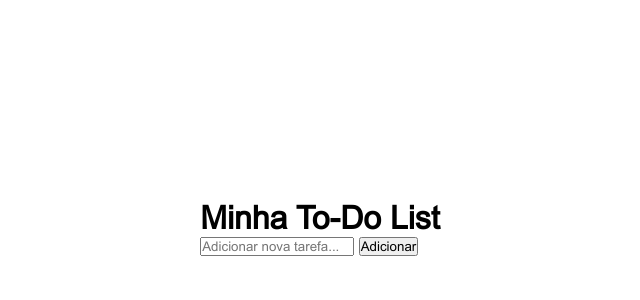
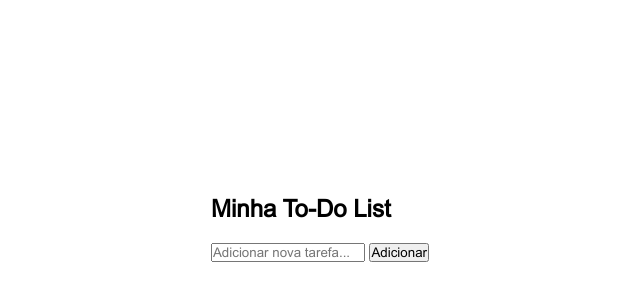
Before and after one commit to danvasquesc/to-do-list, a plain HTML site: page index.html in a window 1280 px wide. Shown: the part 172-472 px from the top of the page, without its empty margins (320-960 px from the left). Drawn offline with Linux system fonts and the light colour scheme.

Commit message:
retirei a class da div do h1, pois estilizei pelo h1. estilizei o h1.

```diff
--- a/index.html
+++ b/index.html
@@ -11,7 +11,7 @@
   </head>
   <body>
     <main class="container">
-      <div class="title">
+      <div>
         <h1>Minha To-Do List</h1>
       </div>
 
--- a/src/css/style.css
+++ b/src/css/style.css
@@ -13,3 +13,9 @@ body {
   height: 100vh;
   margin: 0;
 }
+
+h1 {
+    font-size: 1.5rem;
+    color: #000000;
+    margin-bottom: 1.25rem;
+}
```
